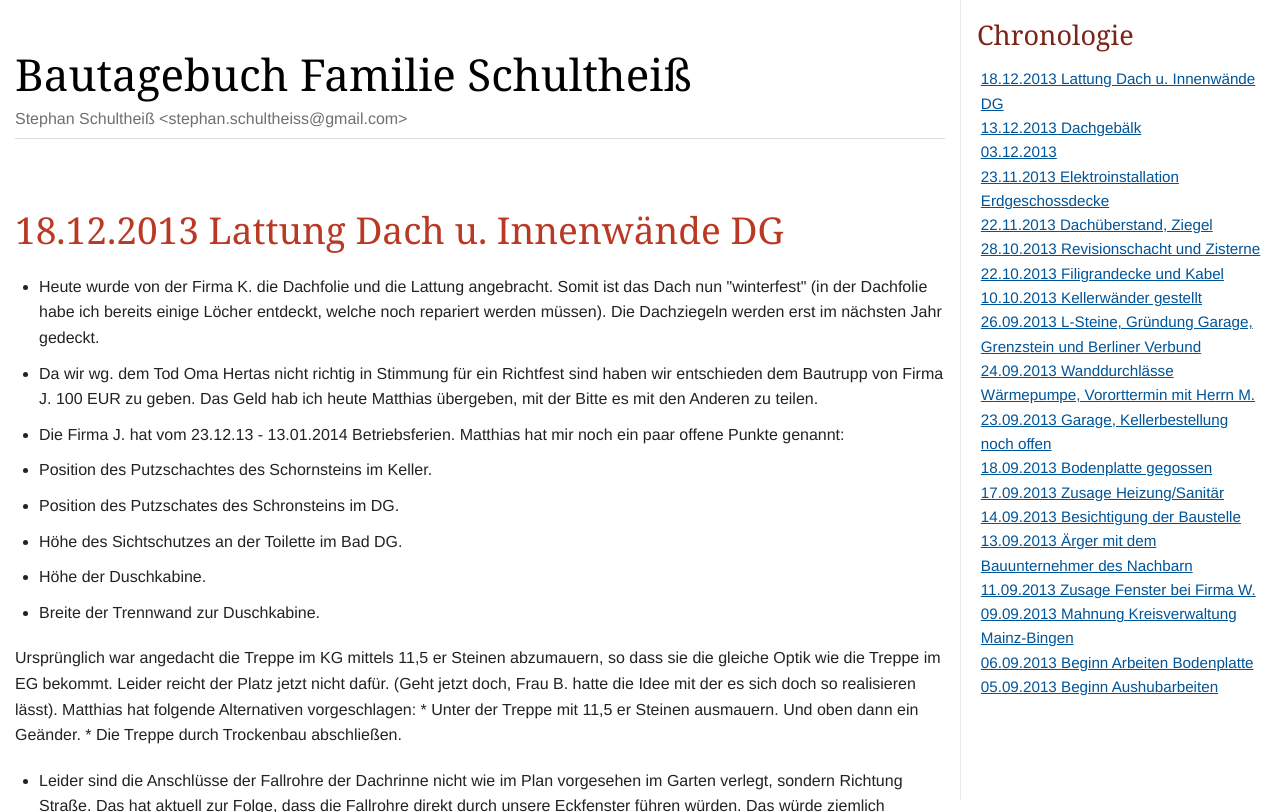
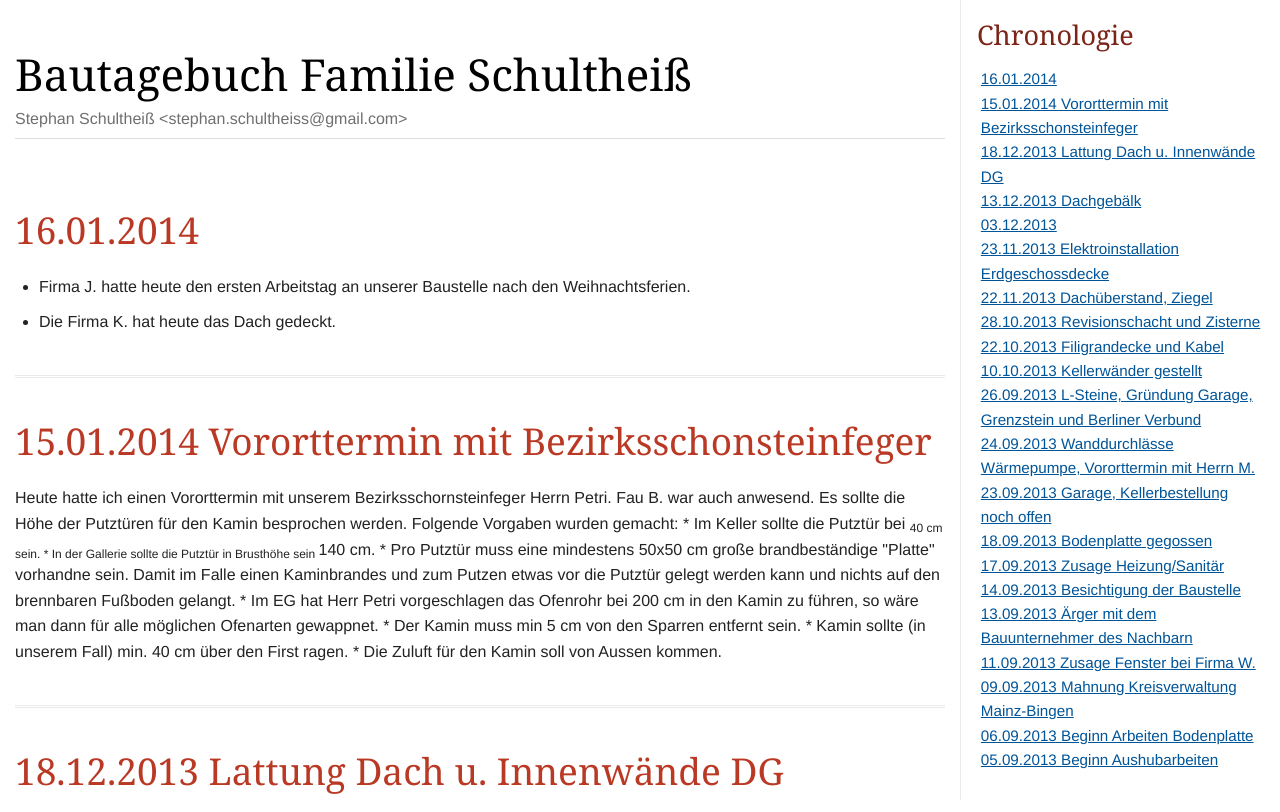
Before and after one commit to Stephschu/stephschu.github.io, a plain HTML site: page index.html in a window 1280 px wide. Shown: the top 812 px of the page. Drawn offline with Linux system fonts and the light colour scheme.

Commit message:
- Schornsteinfeger - Dach

```diff
--- a/index.html
+++ b/index.html
@@ -367,6 +367,8 @@ span.icon > [class^="icon-"], span.icon > [class*=" icon-"] { cursor: default; }
 <div id="toc" class="toc2">
 <div id="toctitle">Chronologie</div>
 <ul class="sectlevel1">
+<li><a href="#_16_01_2014">16.01.2014</a></li>
+<li><a href="#_15_01_2014_vororttermin_mit_bezirksschonsteinfeger">15.01.2014 Vororttermin mit Bezirksschonsteinfeger</a></li>
 <li><a href="#_18_12_2013_lattung_dach_u_innenw_nde_dg">18.12.2013 Lattung Dach u. Innenwände DG</a></li>
 <li><a href="#_13_12_2013_dachgeb_lk">13.12.2013 Dachgebälk</a></li>
 <li><a href="#_03_12_2013">03.12.2013</a></li>
@@ -390,6 +392,38 @@ span.icon > [class^="icon-"], span.icon > [class*=" icon-"] { cursor: default; }
 </div>
 </div>
 <div id="content">
+<div class="sect1">
+<h2 id="_16_01_2014">16.01.2014</h2>
+<div class="sectionbody">
+<div class="ulist">
+<ul>
+<li>
+<p>Firma J. hatte heute den ersten Arbeitstag an unserer Baustelle nach den Weihnachtsferien.</p>
+</li>
+<li>
+<p>Die Firma K. hat heute das Dach gedeckt.</p>
+</li>
+</ul>
+</div>
+</div>
+</div>
+<div class="sect1">
+<h2 id="_15_01_2014_vororttermin_mit_bezirksschonsteinfeger">15.01.2014 Vororttermin mit Bezirksschonsteinfeger</h2>
+<div class="sectionbody">
+<div class="paragraph">
+<p>Heute hatte ich einen Vororttermin mit unserem Bezirksschornsteinfeger Herrn Petri. Fau B. war auch anwesend. Es sollte die Höhe der Putztüren für den Kamin besprochen werden.
+Folgende Vorgaben wurden gemacht:
+* Im Keller sollte die Putztür bei <sub> 40 cm sein.
+* In der Gallerie sollte die Putztür in Brusthöhe sein </sub> 140 cm.
+* Pro Putztür muss eine mindestens 50x50 cm große brandbeständige "Platte" vorhandne sein. Damit im Falle einen Kaminbrandes und zum Putzen etwas vor die Putztür gelegt werden kann
+und nichts auf den brennbaren Fußboden gelangt.
+* Im EG hat Herr Petri vorgeschlagen das Ofenrohr bei 200 cm in den Kamin zu führen, so wäre man dann für alle möglichen Ofenarten gewappnet.
+* Der Kamin muss min 5 cm von den Sparren entfernt sein.
+* Kamin sollte (in unserem Fall) min. 40 cm über den First ragen.
+* Die Zuluft für den Kamin soll von Aussen kommen.</p>
+</div>
+</div>
+</div>
 <div class="sect1">
 <h2 id="_18_12_2013_lattung_dach_u_innenw_nde_dg">18.12.2013 Lattung Dach u. Innenwände DG</h2>
 <div class="sectionbody">
@@ -783,7 +817,7 @@ So könnten keine Baggerarbeiten durchgeführt werden. Er müsse die Stahlstütz
 </div>
 <div id="footer">
 <div id="footer-text">
-Last updated 2013-12-28 14:46:19 CET
+Last updated 2014-01-16 21:28:17 CET
 </div>
 </div>
 </body>
```
Also changed, not shown: 1 other file.
